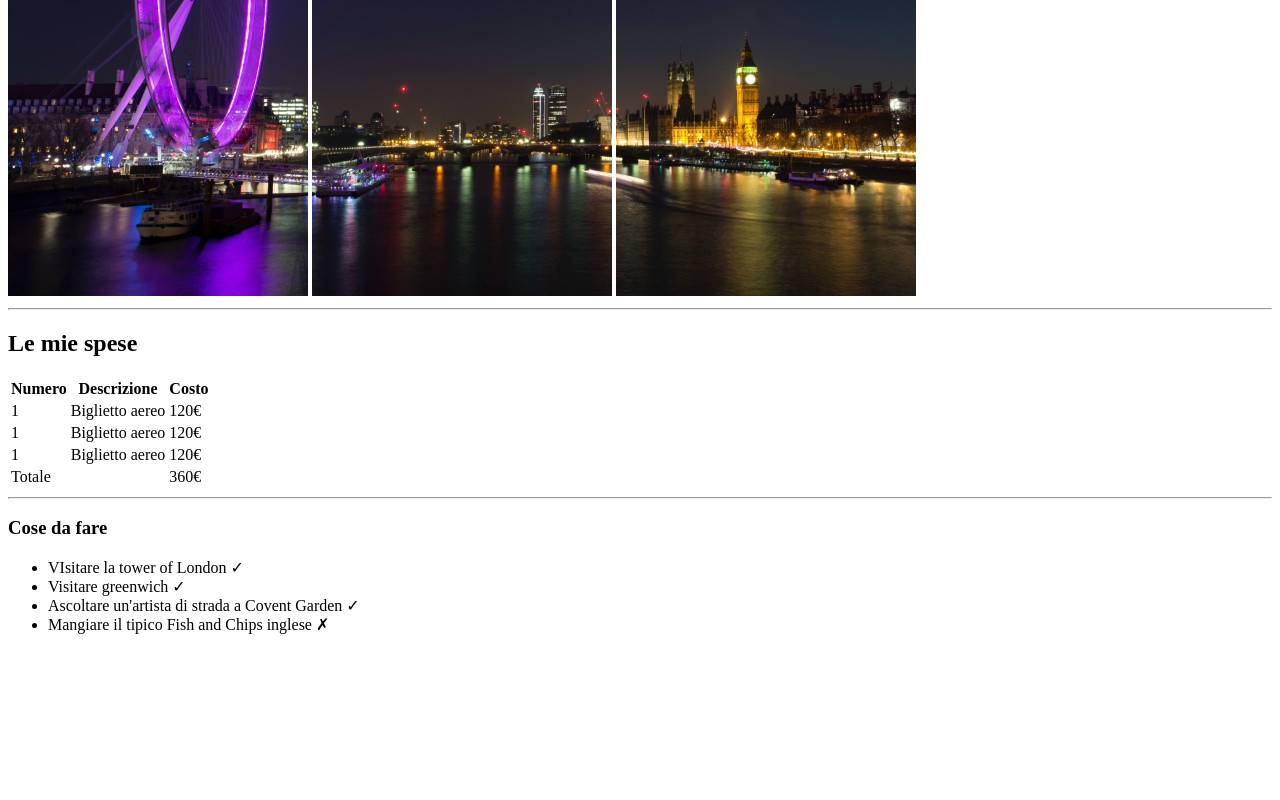
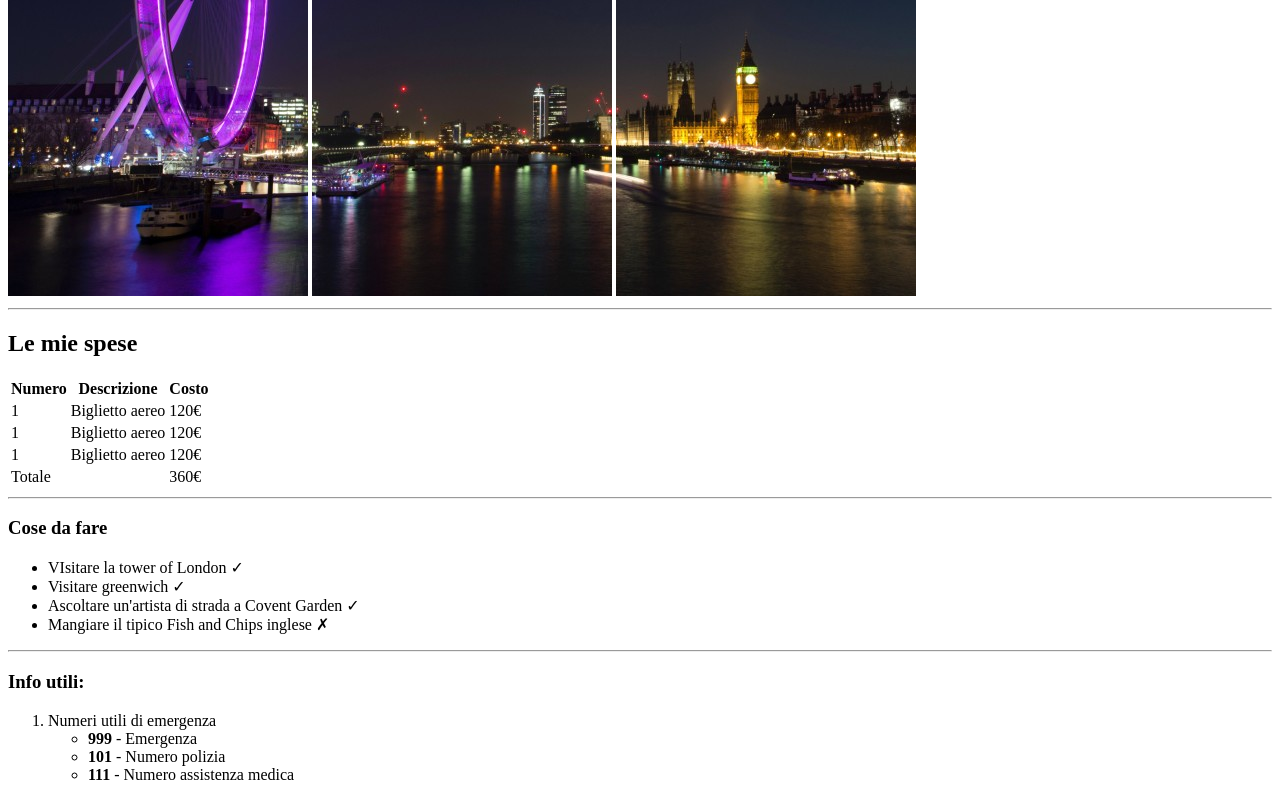
Before and after one commit to hexeva/html-london-trip, a plain HTML site: page index.html in a window 1280 px wide. Shown: the part 384-1184 px from the top of the page. Before the commit the page ends 1034 px from the top, so only its background shows below. Drawn offline with Linux system fonts and the light colour scheme.

Commit message:
inserito h3 e inizio lista sezione 3

```diff
--- a/index.html
+++ b/index.html
@@ -88,9 +88,28 @@
                 <li>Visitare greenwich &check;</li>
                 <li>Ascoltare un'artista di strada a Covent Garden &check;</li>
                 <li>Mangiare il tipico Fish and Chips inglese &cross;</li>
+             </ul>
+             <!-- chiusa lista -->
+             <hr>
+        </section>
+        <!-- chiusa sezione 2 -->
 
+        <!-- inizio sezione 3 -->
 
-            </ul>
+        <section class="section3">
+            <h3>Info utili:</h3>
+
+            <!-- inserita lista -->
+            <ol>
+                <li>Numeri utili di emergenza <br>
+                    <ul>
+                        <li><strong>999</strong> - Emergenza</li>
+                        <li><strong>101</strong> - Numero polizia</li>
+                        <li><strong>111</strong> - Numero assistenza medica</li>
+                    </ul>
+                </li>
+            </ol>
+
         </section>
     </main>
     <!-- end main -->
```
